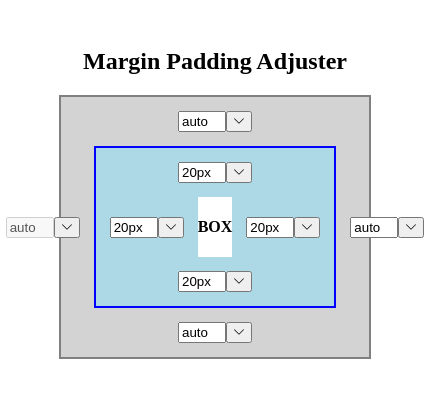
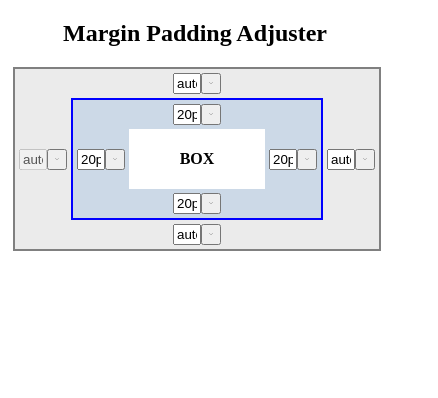
Before and after one commit to MaraNikhil1999/spacing-component, a Vue app: page / in a window 390 px wide. Shown: the top 398 px of the page, 438 px wide, since content can reach past the window. Built offline with nearby package versions, Linux system fonts and the light colour scheme.

Commit message:
implemented styles at basic level

```diff
--- a/src/App.vue
+++ b/src/App.vue
@@ -30,14 +30,14 @@ const props = withDefaults(defineProps<Props>(), {
     inputDisabled: () => ({ margin: { left: true }, padding: {} })
 })
 
-const { styleObj } = useStyleObjStore()
+// const { styleObj } = useStyleObjStore()
 </script>
 
 <template>
     <div class="main">
         <h2>Margin Padding Adjuster</h2>
 
-        <div class="flex flex-veritcal margin-box">
+        <div class="flex flex-veritcal margin-box full-width">
             <SpacingComponent
                 :initial-spacing="initialMargin.top"
                 :show-suggestions="props.showSuggestionsForMarigin"
@@ -47,7 +47,7 @@ const { styleObj } = useStyleObjStore()
                 :is-input-disabled="inputDisabled.margin.top"
             >
             </SpacingComponent>
-            <div class="flex">
+            <div class="flex full-width">
                 <SpacingComponent
                     :initial-spacing="initialMargin.left"
                     :show-suggestions="props.showSuggestionsForMarigin"
@@ -58,7 +58,7 @@ const { styleObj } = useStyleObjStore()
                 >
                 </SpacingComponent>
 
-                <div class="padding-box">
+                <div class="padding-box full-width">
                     <SpacingComponent
                         :initial-spacing="initialPadding.top"
                         :show-suggestions="props.showSuggestionsForPadding"
@@ -79,7 +79,7 @@ const { styleObj } = useStyleObjStore()
                         >
                         </SpacingComponent>
 
-                        <div class="rectangle-box">
+                        <div class="rectangle-box bg-white">
                             <h4>BOX</h4>
                         </div>
                         <SpacingComponent
@@ -127,25 +127,21 @@ const { styleObj } = useStyleObjStore()
 
 <style scoped>
 .main {
-    margin: 20px;
+    margin: calc(var(--margin-unit) * 5);
     text-align: center;
-    position: absolute;
-    width: 80%;
-    left: 10%;
 }
 
 .margin-box {
-    border: 2px solid grey;
-    background-color: lightgrey;
+    border: 2px solid var(--bdr-grey);
+    background-color: var(--bg-grey);
 }
 
 .padding-box {
-    border: 2px solid blue;
-    background-color: lightblue;
+    border: 2px solid var(--bdr-blue);
+    background-color: var(--bg-blue);
 }
 
 .rectangle-box {
-    width: 100%;
-    background-color: white;
+    flex-grow: 1;
 }
 </style>
--- a/src/assets/main.css
+++ b/src/assets/main.css
@@ -3,6 +3,47 @@
     align-items: center;
     justify-content: center;
 }
+
 .flex-veritcal {
     flex-direction: column;
 }
+
+.full-width {
+    width: 100%;
+}
+
+.pos-abs {
+    position: absolute;
+}
+
+.bg-white {
+    background-color: white;
+}
+
+:root {
+    --bg-grey: #ebebeb;
+    --bdr-grey: grey;
+    --bg-blue: #ccd9e7;
+    --bdr-blue: blue;
+    --margin-unit:4px;
+    --pading-unit:4px;
+    --width-unit:5px;
+    --height-unit:5px
+}
+@media (max-width: 768px) {
+    :root {
+        --margin-unit: 3px;
+        --pading-unit: 3px;
+        --width-unit: 4px;
+        --height-unit: 4px;
+    }
+}
+
+@media (max-width: 576px) {
+    :root {
+        --margin-unit: 1px;
+        --pading-unit: 1px;
+        --width-unit: 2px;
+        --height-unit: 2px;
+    }
+}
--- a/src/components/DropDown.vue
+++ b/src/components/DropDown.vue
@@ -19,13 +19,10 @@ function setInputValueInParent(DropDownOption: any) {
         <button @click="showDropDown = !showDropDown">
             <img class="icon" src="@/icons/icons.svg" alt="Icon" />
         </button>
-        <div v-if="showDropDown">
-            <ul>
-                <li
-                    v-for="option in props.options"
-                    :key="option.key"
-                    @click="setInputValueInParent(option)"
-                >
+        <div v-if="showDropDown" class="pos-abs bg-white">
+            <ul class="list-ctnr">
+                <li v-for="option in props.options" :key="option.key" class="cursor-pointer list"
+                    @click="setInputValueInParent(option)">
                     {{ option.displayName }}
                 </li>
             </ul>
@@ -35,7 +32,21 @@ function setInputValueInParent(DropDownOption: any) {
 
 <style scoped>
 .icon {
-    width: 10px;
+    width: calc(var(--width-unit)*2);
     height: 10px;
 }
+
+.cursor-pointer {
+    cursor: pointer;
+}
+
+.list-ctnr {
+    padding:  calc(var(--padding-unit)*2);
+    margin: 0;
+}
+
+.list {
+    list-style-type: none;
+    margin: 10px 0;
+}
 </style>
--- a/src/components/SpacingComponent.vue
+++ b/src/components/SpacingComponent.vue
@@ -55,25 +55,18 @@ watch(
 
 <template>
     <div class="flex m-4">
-        <input
-            type="text"
-            v-model="initialSpacing"
-            :disabled="isInputDisabled"
-            :id="spacingPosition"
-            @change="setValueInStore"
-            placeholder="0px"
-            class="input-box"
-        />
+        <input type="text" v-model="initialSpacing" :disabled="isInputDisabled" :id="spacingPosition"
+            @change="setValueInStore" placeholder="0px" class="input-box" />
         <DropDown :options="props.dropDownOptions" @set-values="selectionChanged"></DropDown>
     </div>
 </template>
 
 <style scoped>
 .input-box {
-    width: 40px;
+    width: calc(var(--width-unit)*10);
 }
 
 .m-4 {
-    margin: 14px;
+    margin: calc(var(--margin-unit)*4);
 }
 </style>
```
